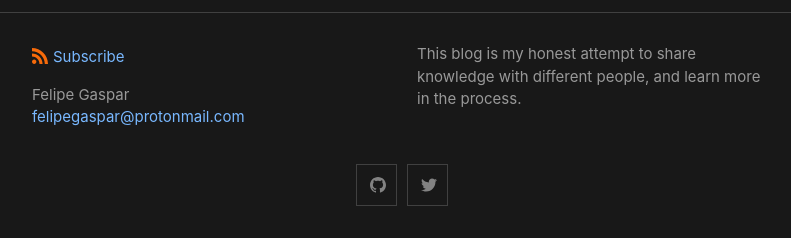
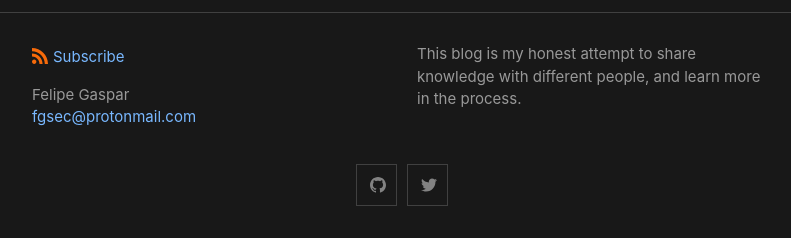
Before and after one commit to fgsec/fgsec.github.io, a Jekyll site: the page built from index.md, in a window 1280 px wide. Shown: the part 659-897 px from the top of the page, without its empty margins (238-1029 px from the left). Built offline with Jekyll 4.4.1, drawn with Linux system fonts in a browser that asks for light colours.

Commit message:
Update _config.yml

```diff
--- a/_config.yml
+++ b/_config.yml
@@ -1,7 +1,7 @@
 title: Fgsec
 author:
   name: Felipe Gaspar
-  email: felipegaspar@protonmail.com
+  email: fgsec@protonmail.com
 description: > # this means to ignore newlines until "show_excerpts:"
   This blog is my honest attempt to share knowledge with different people, and learn more in the process.
 
```
